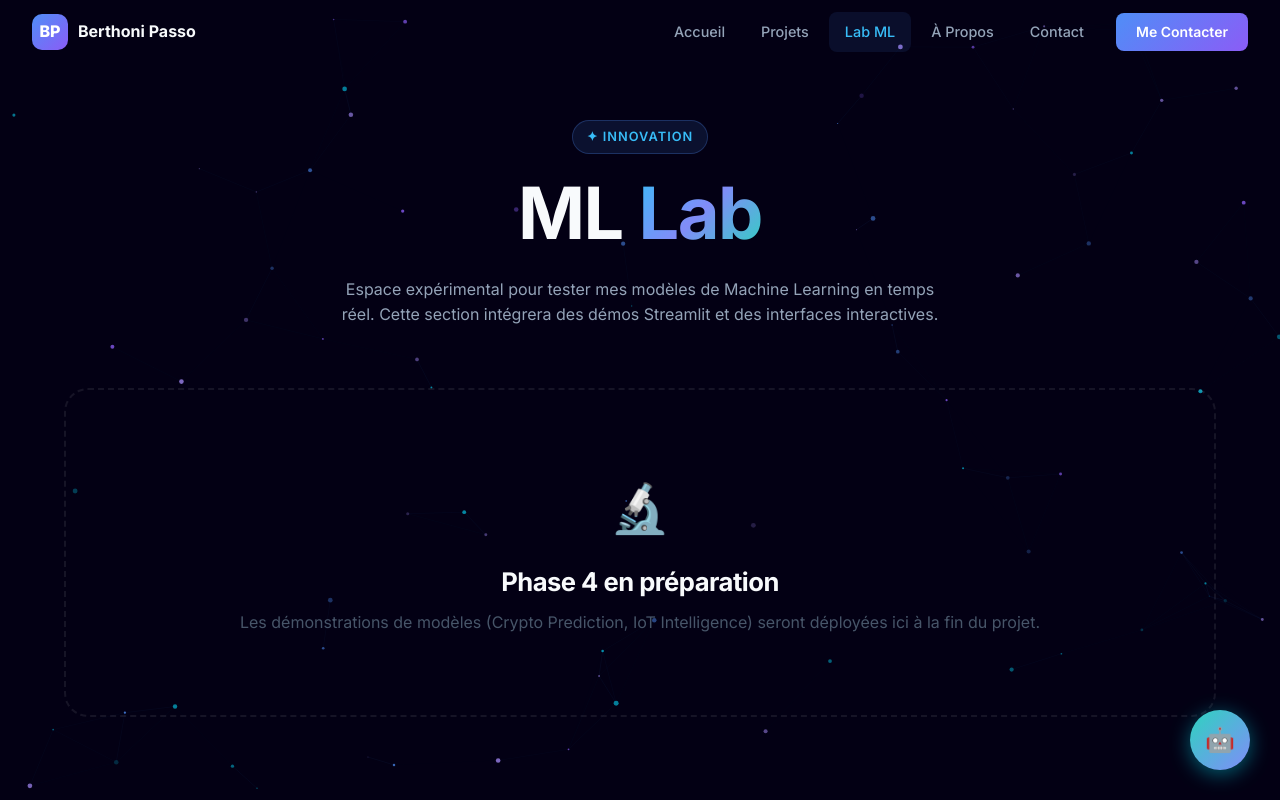
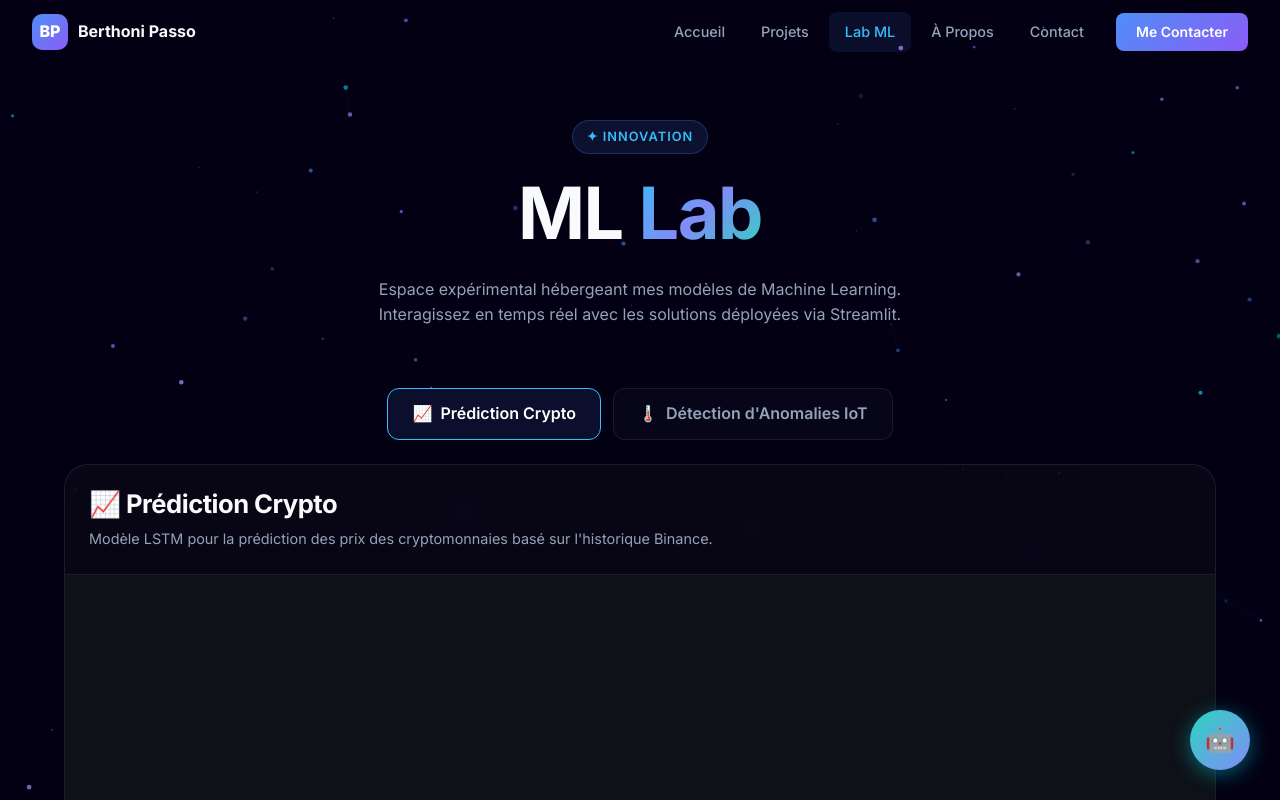
Before and after one commit to berthoni-passo/portfolio-berthoni, a Next.js app: page /lab in a window 1280 px wide. Shown: the top 800 px of the page. Built offline with nearby package versions, Linux system fonts and the light colour scheme.

Commit message:
feat: AWS SES Contact fonctionnel & RAG Chatbot intégré

```diff
--- a/src/app/lab/page.tsx
+++ b/src/app/lab/page.tsx
@@ -1,28 +1,101 @@
 "use client";
+import { useState } from "react";
 import Navbar from "../components/Navbar";
 import ParticlesCanvas from "../components/ParticlesCanvas";
 
 export default function LabPage() {
+    const [activeTab, setActiveTab] = useState("crypto");
+    const demos = [
+        {
+            id: "crypto",
+            title: "Prédiction Crypto",
+            icon: "📈",
+            description: "Modèle LSTM pour la prédiction des prix des cryptomonnaies basé sur l'historique Binance.",
+            iframeUrl: "https://berthoni-crypto-prediction.streamlit.app/?embed=true", // Placeholder URL
+        },
+        {
+            id: "iot",
+            title: "Détection d'Anomalies IoT",
+            icon: "🌡️",
+            description: "Modèle Random Forest détectant les anomalies de température sur les capteurs industriels AWS IoT.",
+            iframeUrl: "https://berthoni-iot-anomaly.streamlit.app/?embed=true", // Placeholder URL
+        }
+    ];
+
+    const activeDemo = demos.find(d => d.id === activeTab);
+
     return (
         <div style={{ minHeight: "100vh", background: "var(--bg-primary)" }}>
             <Navbar />
             <section style={{ position: "relative", paddingTop: "120px", paddingBottom: "100px" }}>
                 <ParticlesCanvas />
-                <div style={{ maxWidth: "1200px", margin: "0 auto", padding: "0 24px", position: "relative", zIndex: 1, textAlign: "center" }}>
-                    <div className="section-badge">✦ Innovation</div>
-                    <h1 style={{ marginBottom: "20px" }}>ML <span className="gradient-text">Lab</span></h1>
-                    <p style={{ color: "var(--text-secondary)", marginBottom: "60px", maxWidth: "600px", margin: "0 auto 60px" }}>
-                        Espace expérimental pour tester mes modèles de Machine Learning en temps réel.
-                        Cette section intégrera des démos Streamlit et des interfaces interactives.
-                    </p>
+                <div style={{ maxWidth: "1200px", margin: "0 auto", padding: "0 24px", position: "relative", zIndex: 1 }}>
 
-                    <div style={{ padding: "80px", border: "2px dashed var(--border)", borderRadius: "24px" }}>
-                        <div style={{ fontSize: "3rem", marginBottom: "20px" }}>🔬</div>
-                        <h3 style={{ marginBottom: "12px" }}>Phase 4 en préparation</h3>
-                        <p style={{ color: "var(--text-muted)" }}>
-                            Les démonstrations de modèles (Crypto Prediction, IoT Intelligence) seront déployées ici à la fin du projet.
+                    <div style={{ textAlign: "center", marginBottom: "60px" }}>
+                        <div className="section-badge">✦ Innovation</div>
+                        <h1 style={{ marginBottom: "20px" }}>ML <span className="gradient-text">Lab</span></h1>
+                        <p style={{ color: "var(--text-secondary)", maxWidth: "600px", margin: "0 auto" }}>
+                            Espace expérimental hébergeant mes modèles de Machine Learning.
+                            Interagissez en temps réel avec les solutions déployées via Streamlit.
                         </p>
                     </div>
+
+                    <div style={{ display: "flex", flexDirection: "column", gap: "24px" }}>
+                        {/* Tabs */}
+                        <div style={{ display: "flex", gap: "12px", justifyContent: "center", flexWrap: "wrap" }}>
+                            {demos.map(demo => (
+                                <button
+                                    key={demo.id}
+                                    onClick={() => setActiveTab(demo.id)}
+                                    style={{
+                                        padding: "12px 24px",
+                                        borderRadius: "12px",
+                                        background: activeTab === demo.id ? "rgba(79, 142, 247, 0.1)" : "rgba(255, 255, 255, 0.02)",
+                                        border: activeTab === demo.id ? "1px solid var(--accent-blue)" : "1px solid var(--border)",
+                                        color: activeTab === demo.id ? "white" : "var(--text-secondary)",
+                                        cursor: "pointer",
+                                        display: "flex",
+                                        alignItems: "center",
+                                        gap: "8px",
+                                        fontWeight: "600",
+                                        transition: "all 0.3s ease"
+                                    }}
+                                >
+                                    <span>{demo.icon}</span>
+                                    {demo.title}
+                                </button>
+                            ))}
+                        </div>
+
+                        {/* Demo Viewer */}
+                        <div className="glass-card" style={{ padding: "0", overflow: "hidden", border: "1px solid var(--border)", borderRadius: "24px" }}>
+                            <div style={{ padding: "24px", borderBottom: "1px solid var(--border)", background: "rgba(0,0,0,0.2)" }}>
+                                <h3 style={{ marginBottom: "8px", display: "flex", alignItems: "center", gap: "10px" }}>
+                                    {activeDemo?.icon} {activeDemo?.title}
+                                </h3>
+                                <p style={{ color: "var(--text-secondary)", fontSize: "0.9rem", margin: 0 }}>
+                                    {activeDemo?.description}
+                                </p>
+                            </div>
+
+                            <div style={{ height: "600px", width: "100%", background: "#0e1117", position: "relative" }}>
+                                {/* Fake Streamlit Loader if iframe isn't ready */}
+                                <div style={{ position: "absolute", top: "50%", left: "50%", transform: "translate(-50%, -50%)", textAlign: "center", color: "var(--text-muted)" }}>
+                                    <div className="dot-typing" style={{ margin: "0 auto 20px" }}></div>
+                                    <p>Chargement du modèle dynamique sur serveurs AWS...</p>
+                                    <p style={{ fontSize: "0.8rem", marginTop: "10px" }}>(URL : {activeDemo?.iframeUrl})</p>
+                                </div>
+
+                                {/* Uncomment below to embed real Streamlit app */}
+                                {/* <iframe
+                                    src={activeDemo?.iframeUrl}
+                                    style={{ width: "100%", height: "100%", border: "none", position: "relative", zIndex: 2 }}
+                                    title={activeDemo?.title}
+                                /> */}
+                            </div>
+                        </div>
+                    </div>
+
                 </div>
             </section>
         </div>
--- a/src/app/projets/[id]/page.tsx
+++ b/src/app/projets/[id]/page.tsx
@@ -72,13 +72,21 @@ export default function ProjectDetail({ params }: { params: Promise<{ id: string
         // Fetch likes count
         fetch(`http://localhost:8000/api/interactions/likes/project/${id}`)
             .then(res => res.json())
-            .then(data => setLikes(data.count))
+            .then(data => {
+                setLikes(data.count);
+                // Si la BDD indique 0 like mais que le localStorage dit l'inverse,
+                // c'est que la BDD a été purgée. On réinitialise l'état local.
+                if (data.count === 0 && localStorage.getItem(`liked_project_${id}`)) {
+                    localStorage.removeItem(`liked_project_${id}`);
+                    setHasLiked(false);
+                }
+            })
             .catch(err => {
                 console.error("Likes API error", err);
-                setLikes(14); // Fallback mock
+                // setLikes(14); // Suppression du mock trompeur
             });
 
-        // Pour des raisons pratiques de l'UX, on peut stocker si on a liké en local (en plus d'avoir un rejet serveur)
+        // Pour des raisons pratiques de l'UX
         if (localStorage.getItem(`liked_project_${id}`)) {
             setHasLiked(true);
         }
@@ -91,7 +99,7 @@ export default function ProjectDetail({ params }: { params: Promise<{ id: string
             const res = await fetch(`http://localhost:8000/api/interactions/likes?ip_hash=${visitorId}`, {
                 method: "POST",
                 headers: { "Content-Type": "application/json" },
-                body: JSON.stringify({ target_type: "project", target_id: parseInt(id) })
+                body: JSON.stringify({ target_type: "project", target_id: parseInt(id, 10) })
             });
             const data = await res.json();
 
@@ -100,18 +108,14 @@ export default function ProjectDetail({ params }: { params: Promise<{ id: string
                 setHasLiked(true);
                 localStorage.setItem(`liked_project_${id}`, "true");
             } else {
-                // Fallback mock en cas d'erreur API bénigne
                 console.warn(data.detail || "API retour", data);
-                setLikes(l => l + 1);
-                setHasLiked(true);
-                localStorage.setItem(`liked_project_${id}`, "true");
+                if (data.detail === "Vous avez déjà liké cet élément.") {
+                    setHasLiked(true);
+                    localStorage.setItem(`liked_project_${id}`, "true");
+                }
             }
         } catch (e) {
-            console.error("API Error, fallback to local state", e);
-            // Mode démo sans backend activé
-            setLikes(l => l + 1);
-            setHasLiked(true);
-            localStorage.setItem(`liked_project_${id}`, "true");
+            console.error("API Error, fallback to local state impossible sans backend valide", e);
         }
     };
 
```
